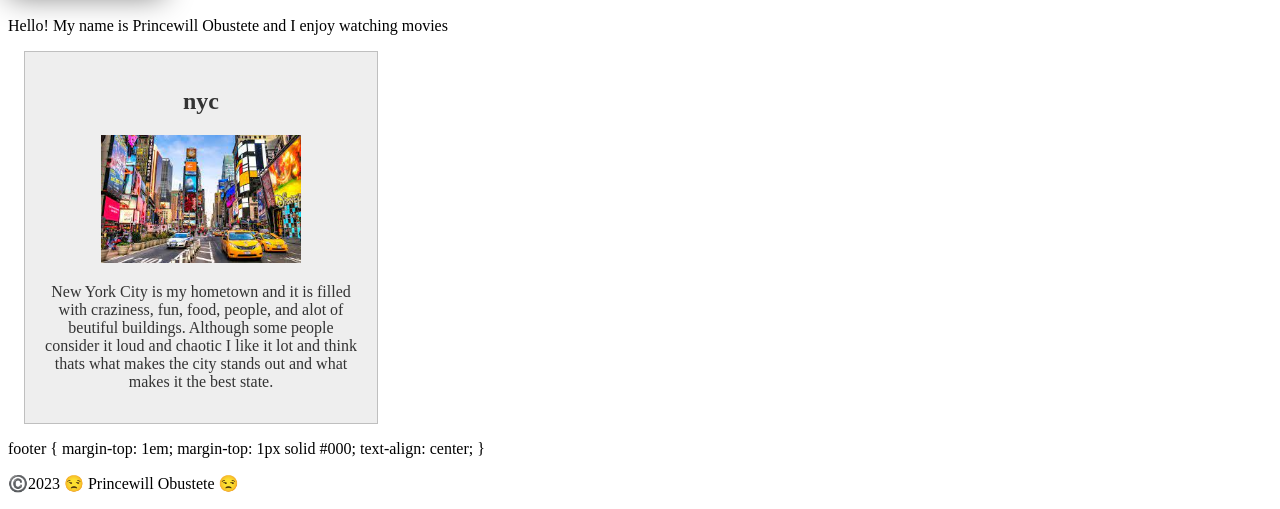
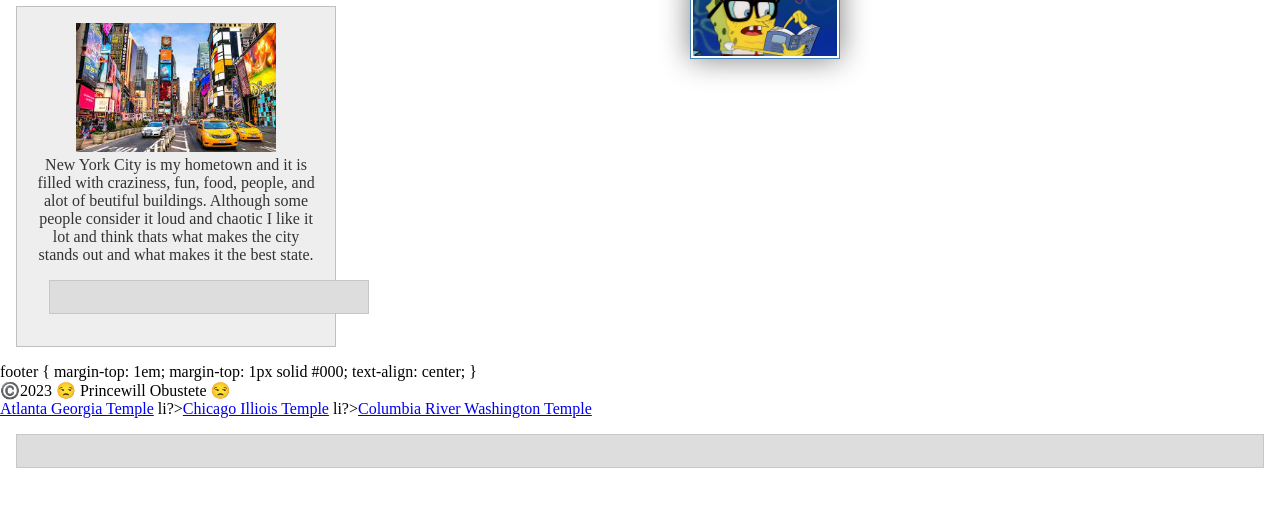
Before and after one commit to ImNotPrincewill/wdd130, a plain HTML site: page index.html in a window 1280 px wide. Shown: the part 375-884 px from the top of the page. After the commit the page ends 859 px from the top, so only its background shows below. Drawn offline with Linux system fonts and the light colour scheme.

Commit message:
wdd130 friday

```diff
--- a/index.html
+++ b/index.html
@@ -15,6 +15,8 @@
             <a href="#">Home</a>
             <a href="wwr/">White Water Rafting Website</a>
             <a href="wwr/site-plan-rafting.html">White Water Rafting Siteplan</a>
+            <a href="https://www.linkedin.com/">linkedin Link</a>
+            <a href="https://www.facebook.com/">facebook link</a>
         </nav>
 
     </header>
@@ -27,6 +29,7 @@
         <h2>nyc</h2>
         <img src="images/NewYork.jpg" alt="nyc scenery" width="200">
         <p>New York City is my hometown and it is filled with craziness, fun, food, people, and alot of beutiful buildings. Although some people consider it loud and chaotic I like it lot and think thats what makes the city stands out and what makes it the best state.</p>
+        <aside class= "box"></aside>
     </aside>
     <footer>
         footer {
@@ -37,4 +40,11 @@
         <p>©️2023 😒 Princewill Obustete 😒</p>
     </footer>
 </body>
+<!--Last modified 9/29/2023-->
 </html>
+<ul>
+    <li?><a href="https://www.churchofjesuschrist.org/temples/details/atlanta-georgia-temple?lang=eng" target="_blank">Atlanta Georgia Temple</a></li>
+    li?><a href="https://www.churchofjesuschrist.org/temples/details/chicago-illinois-temple?lang=eng" target="_blank">Chicago Illiois Temple</a></li>
+    li?><a href="https://www.churchofjesuschrist.org/temples/details/columbia-river-washington-temple?lang=eng" target="_blank">Columbia River Washington Temple</a></li>
+    <ul class="box";></ul>
+</ul>
--- a/styles/styles.css
+++ b/styles/styles.css
@@ -16,6 +16,7 @@ main img {
     border: 1px solid steelblue;
     padding: 2px;
     box-shadow: 0 0 30px gray;
+    float: right;
 }
 p { padding: 0;}
 main {
@@ -34,3 +35,25 @@ aside img {
     width: 200px
     ;height: auto;
 }
+*{
+    margin: 0;
+    padding: 0;
+    box-sizing: border-box;
+}
+/* Class Selectors */
+.box {
+    margin: 1rem;
+    border: 1px solid rgba(0,0,0,.1);
+    padding: 1rem;
+    background-color: #ddd;
+    color: #000;
+}
+aside {
+    width: 20em;
+    text-align: center;
+}
+aside h2 {
+    position: absolute;
+    top: 47px;
+    left: 150px;
+}
```
